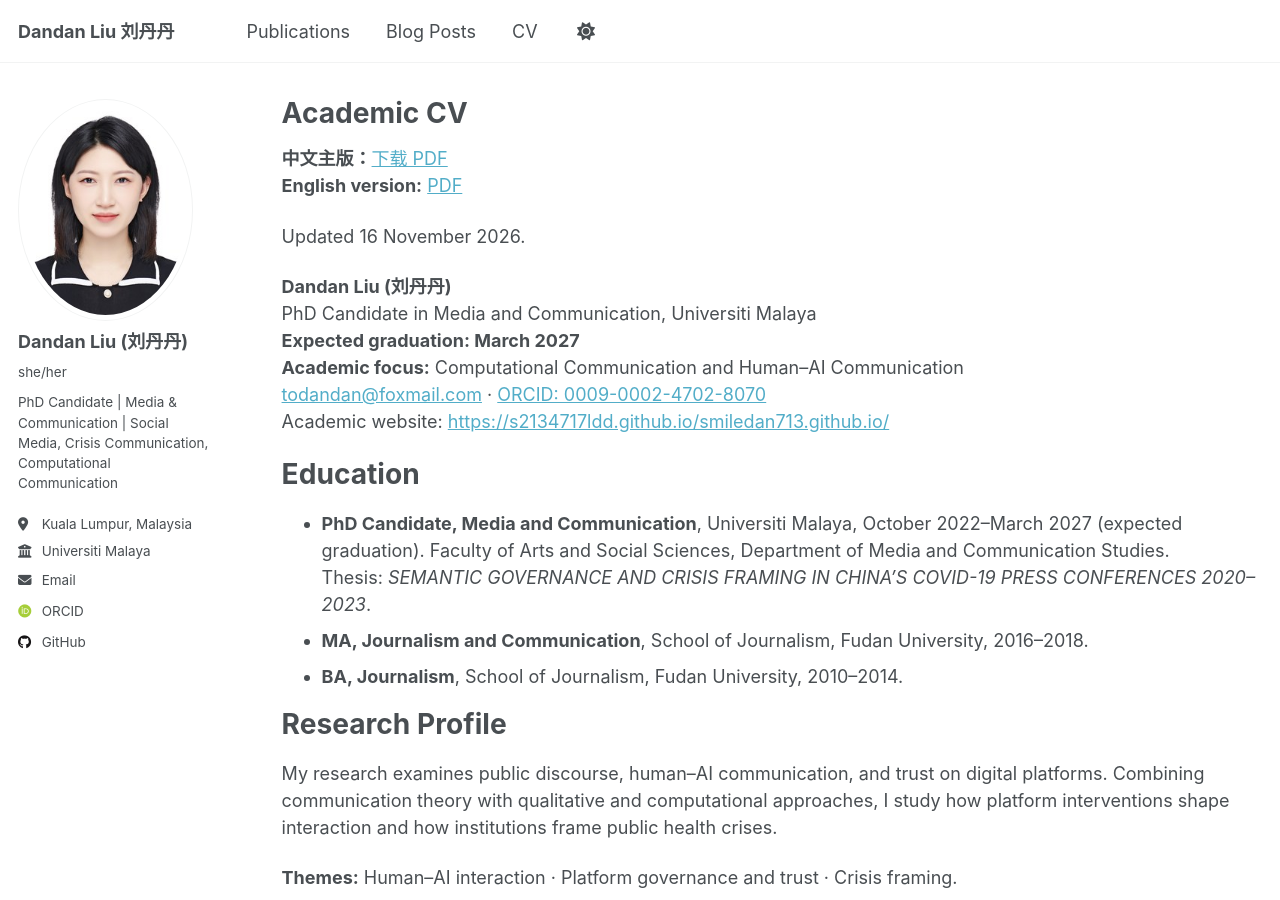
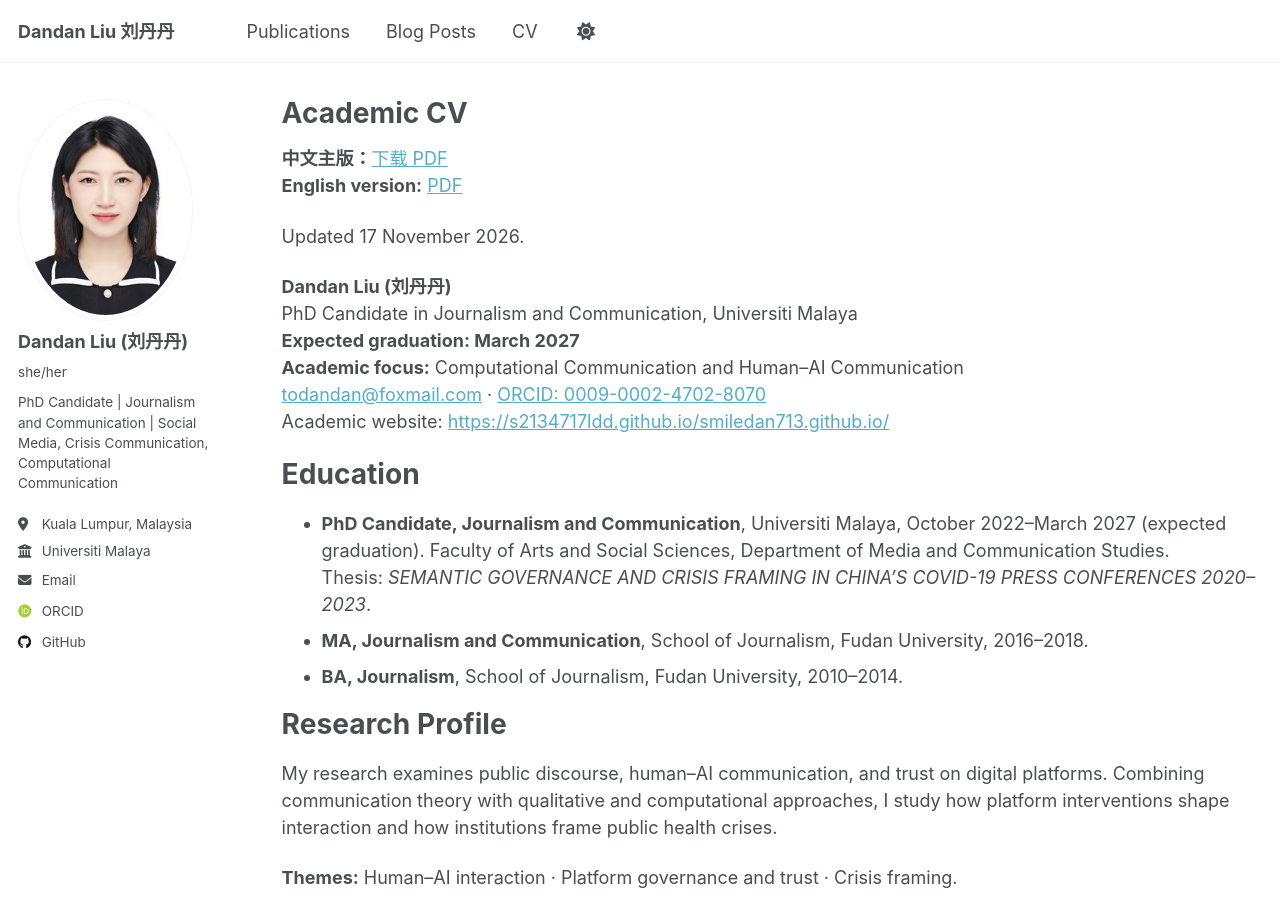
Before and after one commit to s2134717ldd/smiledan713.github.io, a Jekyll site: the page built from _pages/cv.md, in a window 1280 px wide and 900 px high. Built offline with Jekyll 4.4.1, drawn with Linux system fonts in a browser that asks for light colours; some web fonts are replaced; a script that is not in the unit is left out.

Commit message:
Update doctoral major to Journalism and Communication

```diff
--- a/_config.yml
+++ b/_config.yml
@@ -12,7 +12,7 @@ site_theme               : "default" # Currently available options are "default"
 title                    : "Dandan Liu 刘丹丹"
 title_separator          : "-"
 name                     : &name "Dandan Liu"
-description              : &description "PhD Candidate in Media and Communication at Universiti Malaya"   # Update this with a general description of your site, this is the default if not overridden by a page
+description              : &description "PhD Candidate in Journalism and Communication at Universiti Malaya"   # Update this with a general description of your site, this is the default if not overridden by a page
 url                      : https://s2134717ldd.github.io # The base hostname & protocol for your site e.g. "https://[your GitHub username].github.io",
                                                            # or if you already have some other page hosted on Github then use "https://[your GitHub username].github.io/[Your Repo Name]"
 baseurl                  : "/smiledan713.github.io" # the subpath of your site, e.g. "/blog"
@@ -26,7 +26,7 @@ author:
   avatar           : "IMG_9131 (1).jpeg"
   name             : "Dandan Liu (刘丹丹)"
   pronouns         : "she/her"
-  bio              : "PhD Candidate | Media & Communication | Social Media, Crisis Communication, Computational Communication"
+  bio              : "PhD Candidate | Journalism and Communication | Social Media, Crisis Communication, Computational Communication"
   location         : "Kuala Lumpur, Malaysia"
   employer         : "Universiti Malaya"
   uri              : # URL
--- a/_pages/cv.md
+++ b/_pages/cv.md
@@ -12,10 +12,10 @@ redirect_from:
 **中文主版：**[下载 PDF]({{ '/files/Dandan_Liu_CV_CN.pdf' | relative_url }})<br>
 **English version:** [PDF]({{ '/files/Dandan_Liu_CV_EN.pdf' | relative_url }})
 
-Updated 16 November 2026.
+Updated 17 November 2026.
 
 **Dandan Liu (刘丹丹)**<br>
-PhD Candidate in Media and Communication, Universiti Malaya<br>
+PhD Candidate in Journalism and Communication, Universiti Malaya<br>
 **Expected graduation: March 2027**<br>
 **Academic focus:** Computational Communication and Human–AI Communication<br>
 [todandan@foxmail.com](mailto:todandan@foxmail.com) · <a href="https://orcid.org/0009-0002-4702-8070" style="color: var(--global-link-color);">ORCID: 0009-0002-4702-8070</a><br>
@@ -24,7 +24,7 @@ Academic website: <a href="https://s2134717ldd.github.io/smiledan713.github.io/"
 Education
 ======
 
-* **PhD Candidate, Media and Communication**, Universiti Malaya, October 2022–March 2027 (expected graduation). Faculty of Arts and Social Sciences, Department of Media and Communication Studies.<br>
+* **PhD Candidate, Journalism and Communication**, Universiti Malaya, October 2022–March 2027 (expected graduation). Faculty of Arts and Social Sciences, Department of Media and Communication Studies.<br>
   Thesis: *SEMANTIC GOVERNANCE AND CRISIS FRAMING IN CHINA’S COVID-19 PRESS CONFERENCES 2020–2023*.
 * **MA, Journalism and Communication**, School of Journalism, Fudan University, 2016–2018.
 * **BA, Journalism**, School of Journalism, Fudan University, 2010–2014.
```
Also changed, not shown: _pages/about.md (+2 -2 lines), 2 other files.
